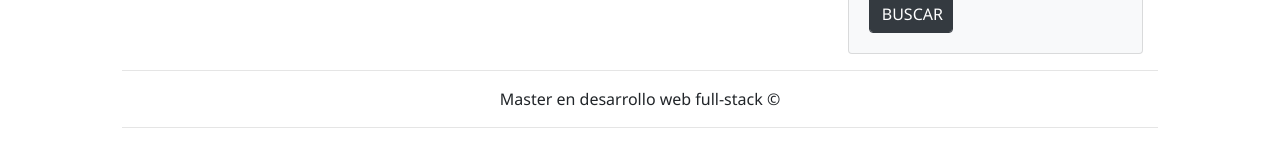
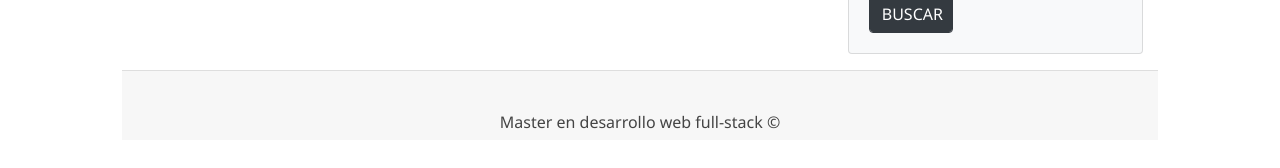
Before and after one commit to jhreyes483/front-end-angular, an Angular app in the folder project-angular/: page / in a window 1280 px wide. Shown: the part 778-946 px from the top of the page. Before the commit the page ends 922 px from the top, so only its background shows below. Built offline with nearby package versions, Linux system fonts and the light colour scheme.

Commit message:
style footer

```diff
--- a/project-angular/src/assets/css/styles.css
+++ b/project-angular/src/assets/css/styles.css
@@ -43,3 +43,17 @@ body {
 .nav-item a:hover, .active{
     color: #f13e3e !important;
 }
+
+
+footer{
+    background: #f7f7f7;
+    width: 100%;
+    height: 70px;
+    line-height: 70px;
+    color: #444;
+}
+
+footer p{
+    margin: 0px;
+    padding: 0px;
+}
```
